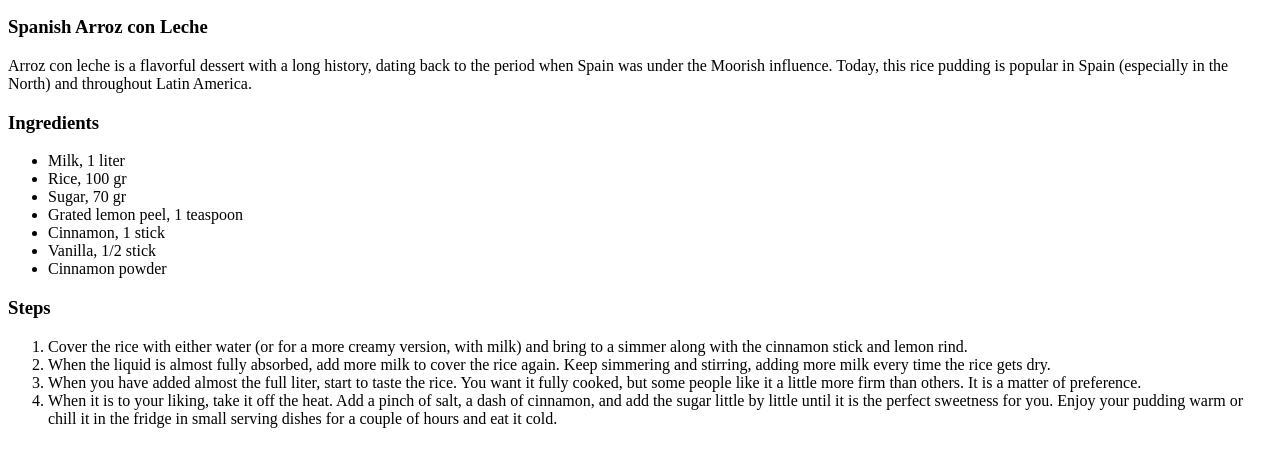
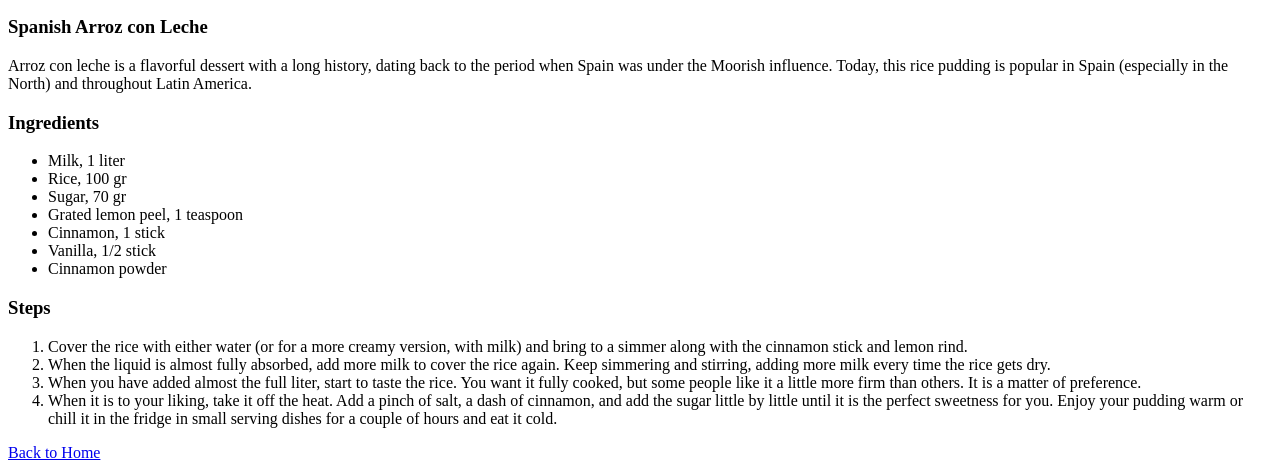
Before and after one commit to CarmenR-Ar/odin-recipes, a plain HTML site: page recipes/arroz-con-leche.html in a window 1280 px wide. Shown: the part 667-1137 px from the top of the page. Before the commit the page ends 1111 px from the top, so only its background shows below. Drawn offline with Linux system fonts and the light colour scheme.

Commit message:
Add link to index.html to all recipes pages

```diff
--- a/recipes/arroz-con-leche.html
+++ b/recipes/arroz-con-leche.html
@@ -33,6 +33,8 @@
         <li>When the liquid is almost fully absorbed, add more milk to cover the rice again. Keep simmering and stirring, adding more milk every time the rice gets dry.</li>
         <li>When you have added almost the full liter, start to taste the rice. You want it fully cooked, but some people like it a little more firm than others. It is a matter of preference.</li>
         <li>When it is to your liking, take it off the heat. Add a pinch of salt, a dash of cinnamon, and add the sugar little by little until it is the perfect sweetness for you. Enjoy your pudding warm or chill it in the fridge in small serving dishes for a couple of hours and eat it cold.</li>
+    </ol>
+    <a href="../index.html">Back to Home</a>
 
 </body>
 </html>
```
Also changed, not shown: recipes/carrot-cake.html (+1 -0 lines), recipes/flan.html (+1 -0 lines).
